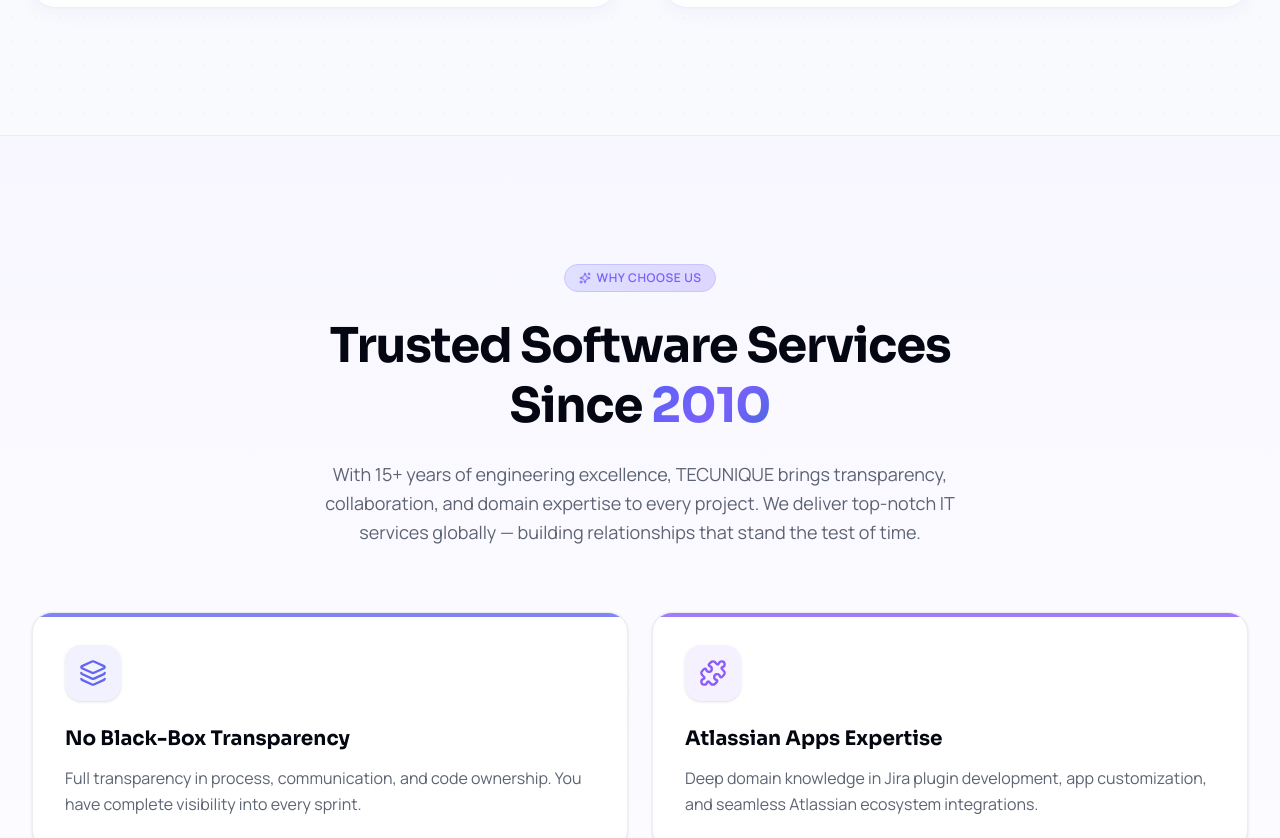
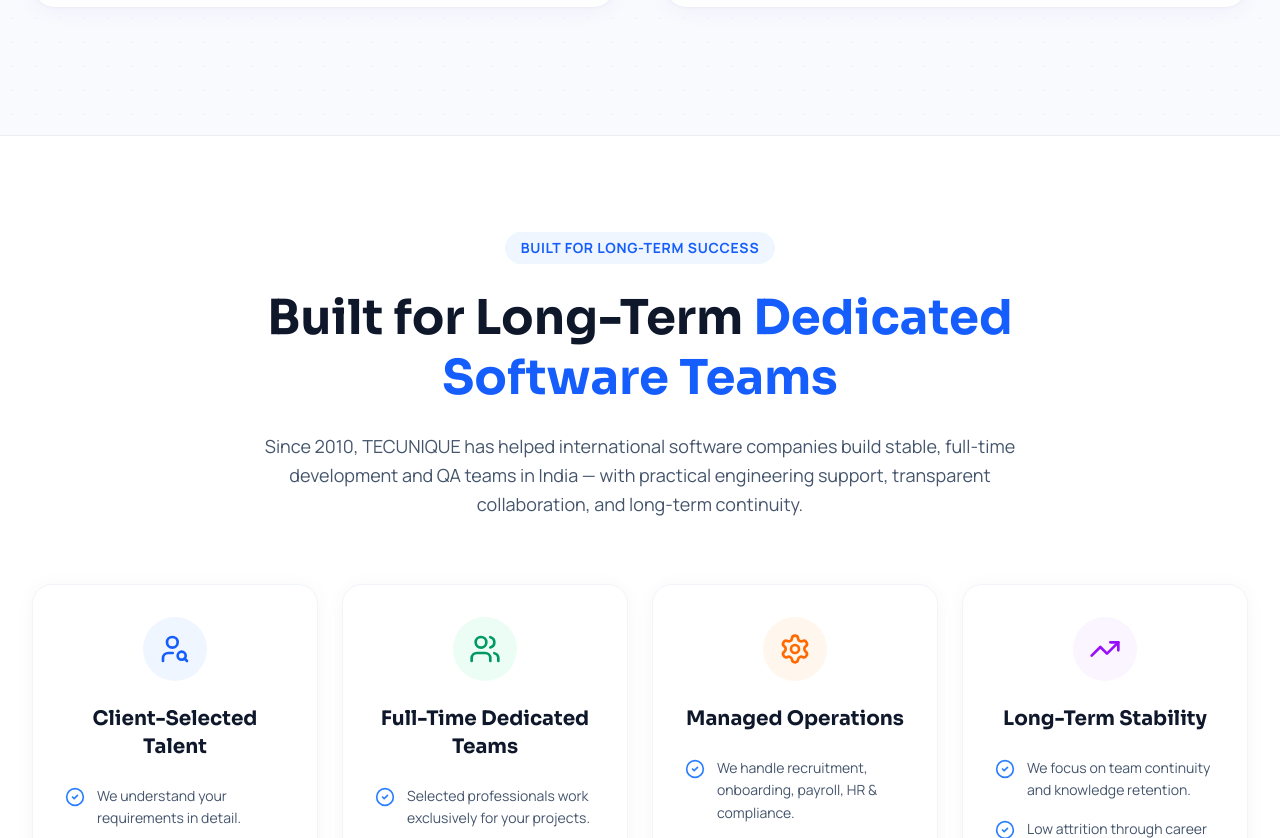
Before and after one commit to rupeshyadav-tecunique/v0-tecunique-website-revamp, a Next.js app: page / in a window 1280 px wide. Shown: the part 1962-2800 px from the top of the page. Built offline with nearby package versions, Linux system fonts and the light colour scheme.

Commit message:
fix: add dedicated page to home

```diff
--- a/app/(site)/page.tsx
+++ b/app/(site)/page.tsx
@@ -1,6 +1,7 @@
 import { HeroSection } from "@/components/home/hero-section"
 import { ClientMarquee } from "@/components/home/client-marquee"
 import { ServicesSection } from "@/components/home/services-section"
+import { DedicatedTeamsSection } from "@/components/home/dedicated-teams-section"
 import { WhyUsSection } from "@/components/home/why-us-section"
 import { TestimonialsSection } from "@/components/home/testimonials-section"
 import { TechStackDivider } from "@/components/home/tech-stack-divider"
@@ -12,6 +13,7 @@
       <HeroSection />
       <ClientMarquee />
       <ServicesSection />
+      <DedicatedTeamsSection />
       <WhyUsSection />
       <TestimonialsSection />
       <TechStackDivider />
--- /dev/null
+++ b/components/home/dedicated-teams-section.tsx
@@ -0,0 +1,185 @@
+"use client"
+
+import { useScrollReveal } from "@/hooks/use-scroll-reveal"
+import { CheckCircle2, UserSearch, Users, Settings, TrendingUp, ShieldCheck, AppWindow, Database, Globe, Lightbulb } from "lucide-react"
+import Image from "next/image"
+
+const cards = [
+  {
+    title: "Client-Selected Talent",
+    icon: UserSearch,
+    color: "text-blue-600",
+    bg: "bg-blue-50",
+    items: [
+      "We understand your requirements in detail.",
+      "We shortlist the right candidates from our talent network.",
+      "You interview, evaluate, and select the team members.",
+      "You get the right skills and the right fit for your team."
+    ]
+  },
+  {
+    title: "Full-Time Dedicated Teams",
+    icon: Users,
+    color: "text-emerald-600",
+    bg: "bg-emerald-50",
+    items: [
+      "Selected professionals work exclusively for your projects.",
+      "They become an extended part of your in-house team.",
+      "Aligned with your processes, tools, and communication.",
+      "You have complete control over priorities and deliverables."
+    ]
+  },
+  {
+    title: "Managed Operations",
+    icon: Settings,
+    color: "text-orange-500",
+    bg: "bg-orange-50",
+    items: [
+      "We handle recruitment, onboarding, payroll, HR & compliance.",
+      "Infrastructure, laptops, tools, and secure environment provided.",
+      "NDA-backed engagement with strict data security.",
+      "You focus on your product. We take care of the rest."
+    ]
+  },
+  {
+    title: "Long-Term Stability",
+    icon: TrendingUp,
+    color: "text-purple-600",
+    bg: "bg-purple-50",
+    items: [
+      "We focus on team continuity and knowledge retention.",
+      "Low attrition through career growth and engagement.",
+      "Consistent performance and predictable delivery.",
+      "A reliable offshore partner for years, not just projects."
+    ]
+  }
+]
+
+export function DedicatedTeamsSection() {
+  const sectionRef = useScrollReveal()
+
+  return (
+    <section ref={sectionRef as React.RefObject<HTMLElement>} className="py-24 bg-white">
+      <div className="mx-auto max-w-7xl px-4 sm:px-6 lg:px-8">
+
+        {/* Header */}
+        <div className="text-center max-w-3xl mx-auto mb-16 reveal">
+          <div className="inline-flex items-center rounded-full bg-blue-50 px-4 py-1.5 mb-6">
+            <span className="text-sm font-bold text-blue-600 tracking-wider uppercase">Built for long-term success</span>
+          </div>
+          <h2 className="text-4xl md:text-5xl font-display font-bold text-slate-900 mb-6 leading-tight">
+            Built for Long-Term <span className="text-blue-600">Dedicated Software Teams</span>
+          </h2>
+          <p className="text-lg text-slate-600 leading-relaxed">
+            Since 2010, TECUNIQUE has helped international software companies build stable, full-time development and QA teams in India — with practical engineering support, transparent collaboration, and long-term continuity.
+          </p>
+        </div>
+
+        {/* 4 Cards Grid */}
+        <div className="grid grid-cols-1 md:grid-cols-2 lg:grid-cols-4 gap-6 mb-12">
+          {cards.map((card, idx) => (
+            <div
+              key={idx}
+              className="reveal bg-white rounded-2xl p-6 md:p-8 shadow-[0_2px_20px_rgba(0,0,0,0.04)] border border-slate-100 flex flex-col h-full"
+              style={{ transitionDelay: `${idx * 100}ms` }}
+            >
+              <div className={`w-16 h-16 rounded-full ${card.bg} flex items-center justify-center mb-6 mx-auto`}>
+                <card.icon className={`w-8 h-8 ${card.color}`} />
+              </div>
+              <h3 className="text-xl font-bold text-slate-900 text-center mb-6">{card.title}</h3>
+              <ul className="space-y-4 flex-1">
+                {card.items.map((item, i) => (
+                  <li key={i} className="flex items-start gap-3">
+                    <CheckCircle2 className="w-5 h-5 text-blue-500 shrink-0 mt-0.5" />
+                    <span className="text-sm text-slate-600 leading-relaxed">{item}</span>
+                  </li>
+                ))}
+              </ul>
+            </div>
+          ))}
+        </div>
+
+        {/* Trusted By Section */}
+        <div className="reveal bg-slate-50/80 border border-slate-100 rounded-3xl p-8 md:p-12 text-center" style={{ transitionDelay: "400ms" }}>
+          <h3 className="text-2xl font-bold text-slate-900 mb-3">Trusted through long-term relationships</h3>
+          <p className="text-slate-600 mb-10">Across Atlassian apps, product engineering, QA, data platforms, and offshore development teams.</p>
+
+          <div className="grid grid-cols-1 md:grid-cols-2 lg:grid-cols-4 gap-8 divide-y md:divide-y-0 md:divide-x divide-slate-200">
+            {/* Col 1 */}
+            <div className="flex flex-col items-center pt-8 md:pt-0">
+              <div className="flex items-center gap-2 mb-8">
+                <AppWindow className="w-5 h-5 text-blue-600" />
+                <span className="font-semibold text-blue-600">Atlassian Apps</span>
+              </div>
+              <div className="flex flex-wrap justify-center items-center gap-6">
+                <div className="font-bold text-xl text-slate-800 flex items-center gap-1.5">
+                  <span className="text-orange-500 text-2xl">▲</span> appfire
+                </div>
+                <Image src="/images/companies/innovalog.png" alt="Innovalog" width={110} height={35} className="h-6 w-auto object-contain grayscale opacity-80 hover:grayscale-0 transition-all" />
+                <Image src="/images/companies/quotilabs.png" alt="Qotilabs" width={110} height={35} className="h-6 w-auto object-contain grayscale opacity-80 hover:grayscale-0 transition-all" />
+              </div>
+            </div>
+
+            {/* Col 2 */}
+            <div className="flex flex-col items-center pt-8 md:pt-0">
+              <div className="flex items-center gap-2 mb-8">
+                <Database className="w-5 h-5 text-emerald-600" />
+                <span className="font-semibold text-emerald-600">Data & AI Platforms</span>
+              </div>
+              <div className="flex flex-wrap justify-center items-center gap-6">
+                <Image src="/images/companies/oppscience.svg" alt="OPPSCIENCE" width={110} height={35} className="h-5 w-auto object-contain grayscale opacity-80 hover:grayscale-0 transition-all" />
+                <Image src="/images/companies/customer_matrix.webp" alt="CustomerMatrix" width={110} height={35} className="h-6 w-auto object-contain grayscale opacity-80 hover:grayscale-0 transition-all" />
+                <Image src="/images/companies/polyspot.webp" alt="PolySpot" width={110} height={35} className="h-7 w-auto object-contain grayscale opacity-80 hover:grayscale-0 transition-all" />
+              </div>
+            </div>
+
+            {/* Col 3 */}
+            <div className="flex flex-col items-center pt-8 md:pt-0">
+              <div className="flex items-center gap-2 mb-8">
+                <Globe className="w-5 h-5 text-purple-600" />
+                <span className="font-semibold text-purple-600">ODC Setup & Scaling</span>
+              </div>
+              <div className="flex justify-center items-center">
+                <Image src="/images/companies/skyselect.svg" alt="SkySelect" width={110} height={35} className="h-8 w-auto object-contain grayscale opacity-80 hover:grayscale-0 transition-all" />
+              </div>
+            </div>
+
+            {/* Col 4 */}
+            <div className="flex flex-col items-center pt-8 md:pt-0">
+              <div className="flex items-center gap-2 mb-8">
+                <Lightbulb className="w-5 h-5 text-orange-500" />
+                <span className="font-semibold text-orange-500">Product Engineering</span>
+              </div>
+              <div className="flex flex-wrap justify-center items-center gap-6">
+                <span className="font-bold text-lg text-slate-800">eXtensi</span>
+                <span className="font-bold text-lg text-slate-800 flex items-center gap-1"><span className="text-blue-500">✓</span> validat</span>
+              </div>
+            </div>
+          </div>
+
+          <div className="mt-12 pt-8 border-t border-slate-200 flex flex-wrap justify-center gap-4 md:gap-8">
+            <div className="flex items-center gap-2">
+              <ShieldCheck className="w-5 h-5 text-blue-500" />
+              <span className="text-sm font-semibold text-slate-700">15+ Years of Experience</span>
+            </div>
+            <div className="hidden md:block w-px h-5 bg-slate-300"></div>
+            <div className="flex items-center gap-2">
+              <ShieldCheck className="w-5 h-5 text-blue-500" />
+              <span className="text-sm font-semibold text-slate-700">Strict NDA</span>
+            </div>
+            <div className="hidden md:block w-px h-5 bg-slate-300"></div>
+            <div className="flex items-center gap-2">
+              <ShieldCheck className="w-5 h-5 text-blue-500" />
+              <span className="text-sm font-semibold text-slate-700">Transparent Communication</span>
+            </div>
+            <div className="hidden md:block w-px h-5 bg-slate-300"></div>
+            <div className="flex items-center gap-2">
+              <ShieldCheck className="w-5 h-5 text-blue-500" />
+              <span className="text-sm font-semibold text-slate-700">Flexible Engagement Models</span>
+            </div>
+          </div>
+        </div>
+      </div>
+    </section>
+  )
+}
```
